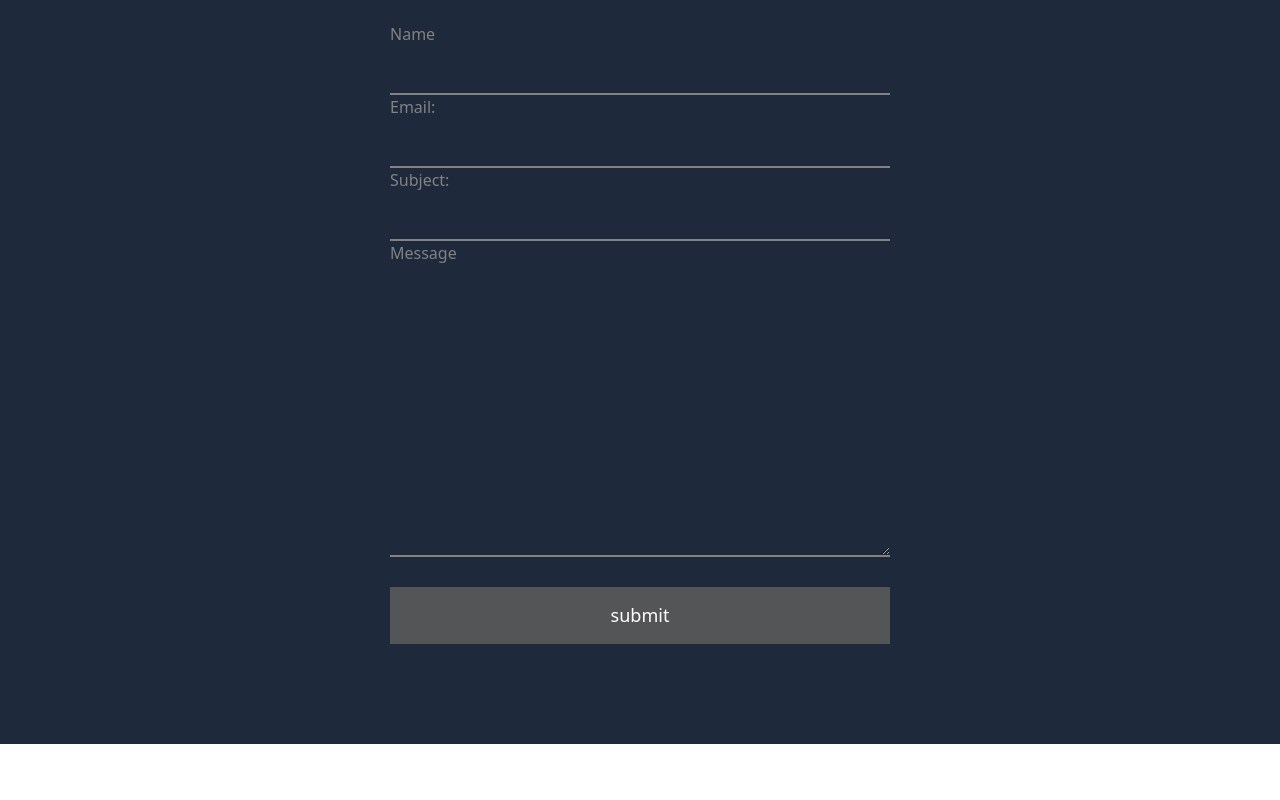
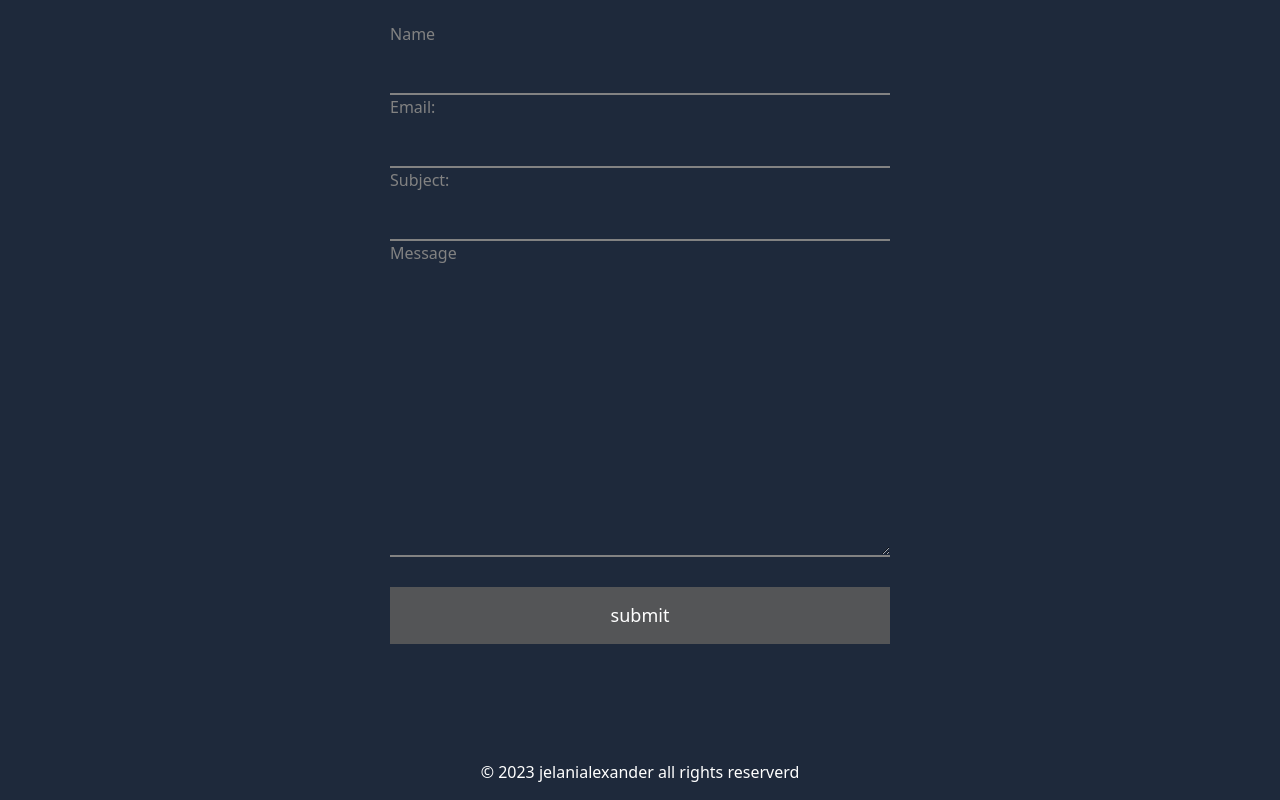
Before and after one commit to AlexJelani/jelani-portfolio, a React (Vite) app: page / in a window 1280 px wide. Shown: the part 2441-3241 px from the top of the page. Before the commit the page ends 3185 px from the top, so only its background shows below. Built offline with nearby package versions, Linux system fonts and the light colour scheme.

Commit message:
added footer

```diff
--- a/src/App.jsx
+++ b/src/App.jsx
@@ -4,6 +4,7 @@ import Hero from "./components/Hero"
 import About from "./components/About"
 import Projects from "./components/Projects"
 import Contact from "./components/Contact"
+import Footer from "./components/Footer"
 function App() {
   return (
     <>
@@ -12,6 +13,7 @@ function App() {
       <About/>
       <Projects/>
       <Contact/>
+      <Footer/>
     </>
   )
 
--- /dev/null
+++ b/src/components/Footer.jsx
@@ -0,0 +1,9 @@
+import React from 'react'
+
+const Footer = () => {
+  return (
+    <div className='py-4 text-center text-white bg-secondary' > &copy; 2023 jelanialexander all rights reserverd</div>
+  )
+}
+
+export default Footer
```
